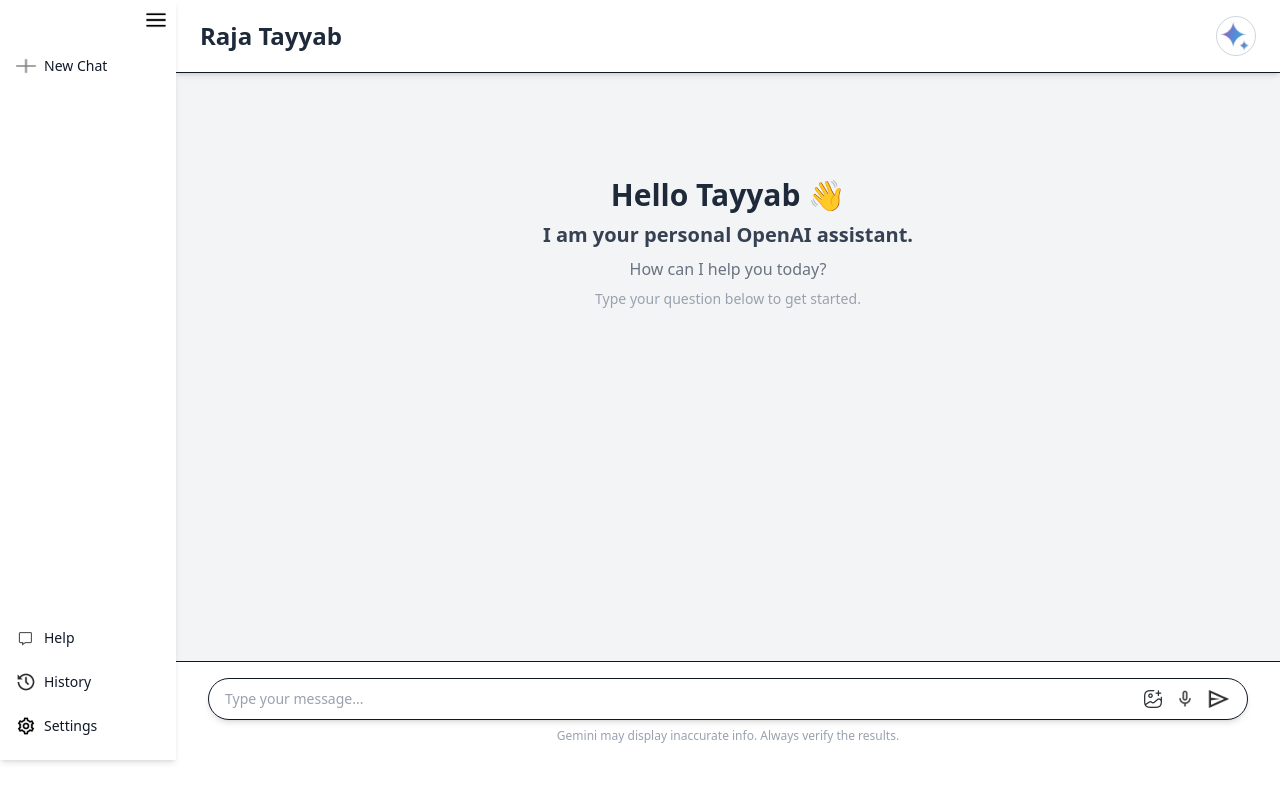
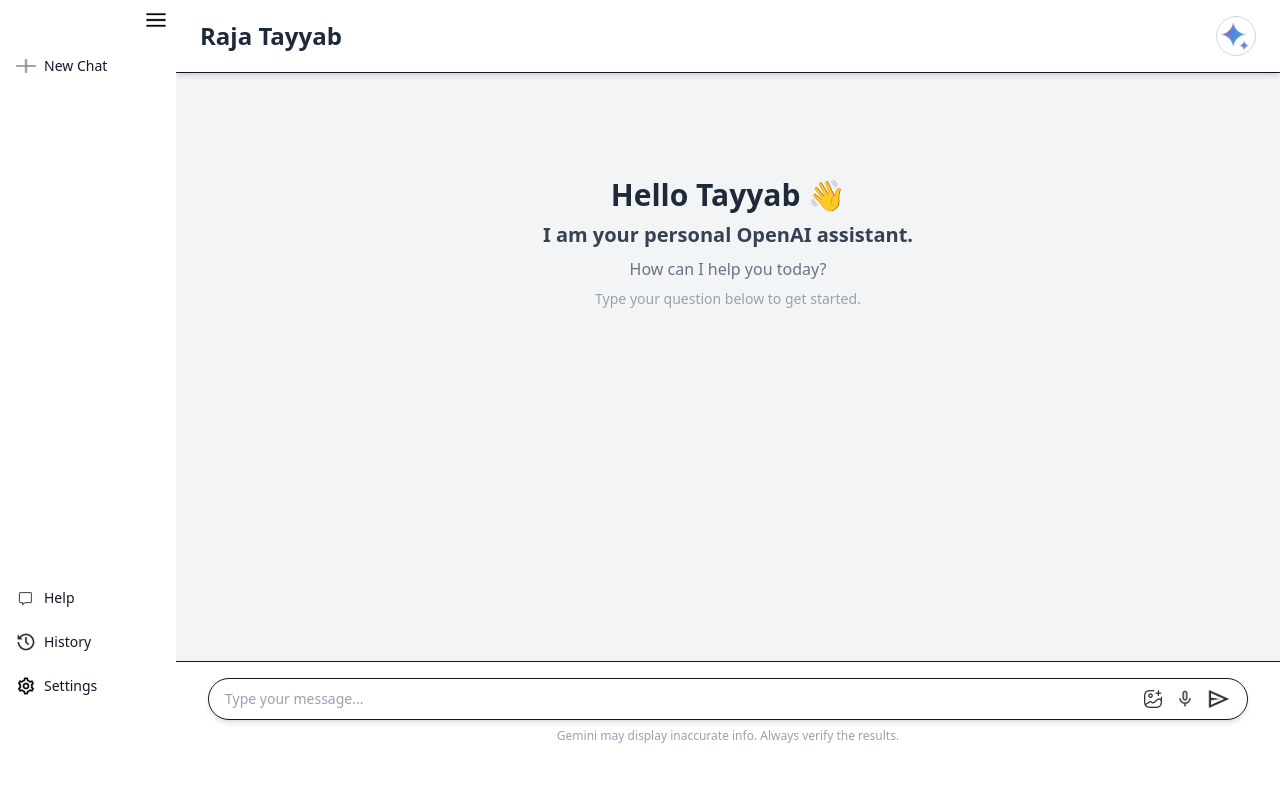
Before and after one commit to rajatayyabnawaz/OpenAi-Project, a React (Vite) app: page / in a window 1280 px wide. Built offline with nearby package versions, Linux system fonts and the light colour scheme.

Commit message:
Update Sidebar.jsx

```diff
--- a/src/Sidebar.jsx
+++ b/src/Sidebar.jsx
@@ -17,9 +17,9 @@
 
   return (
     <div
-      className={`h-[95vh] ${
+      className={`h-[90vh] ${
         isOpen ? "w-44" : "w-20"
-      } bg-white dark:bg-gray-800 shadow-md transition-all duration-300 flex flex-col justify-between`}
+      } bg-whiteshadow-md transition-all duration-300 flex flex-col justify-between`}
     >
       {/* Top menu toggle */}
       <div className="flex justify-end p-2">
```
